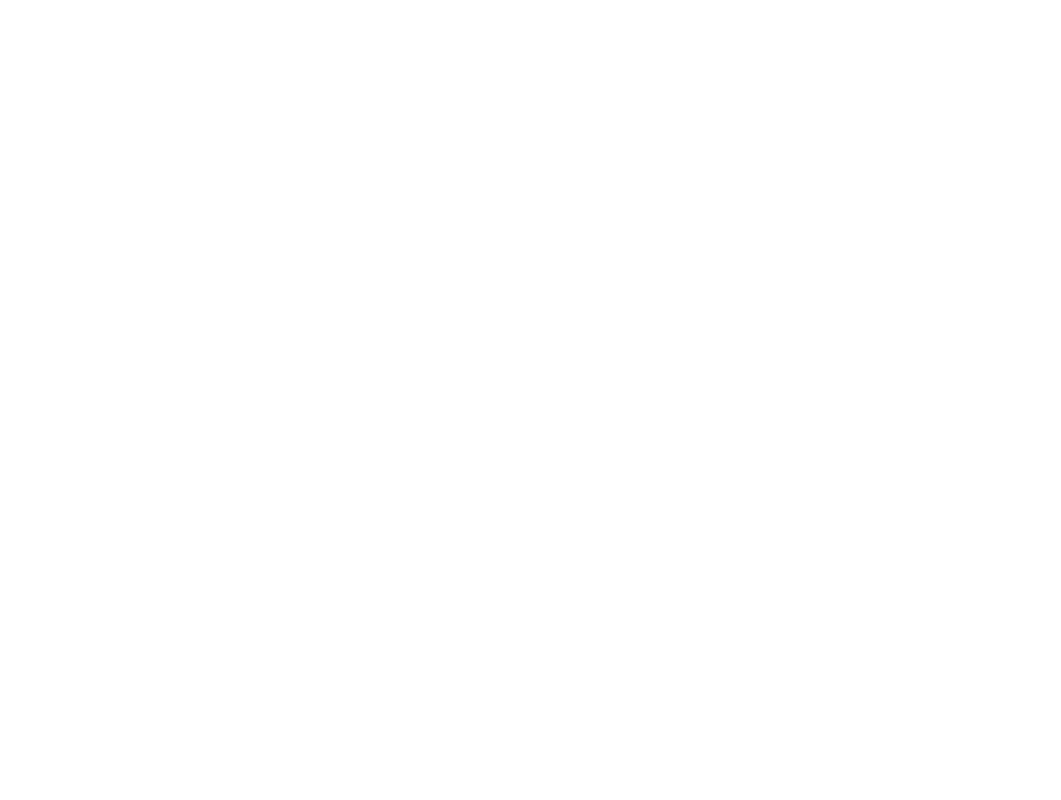
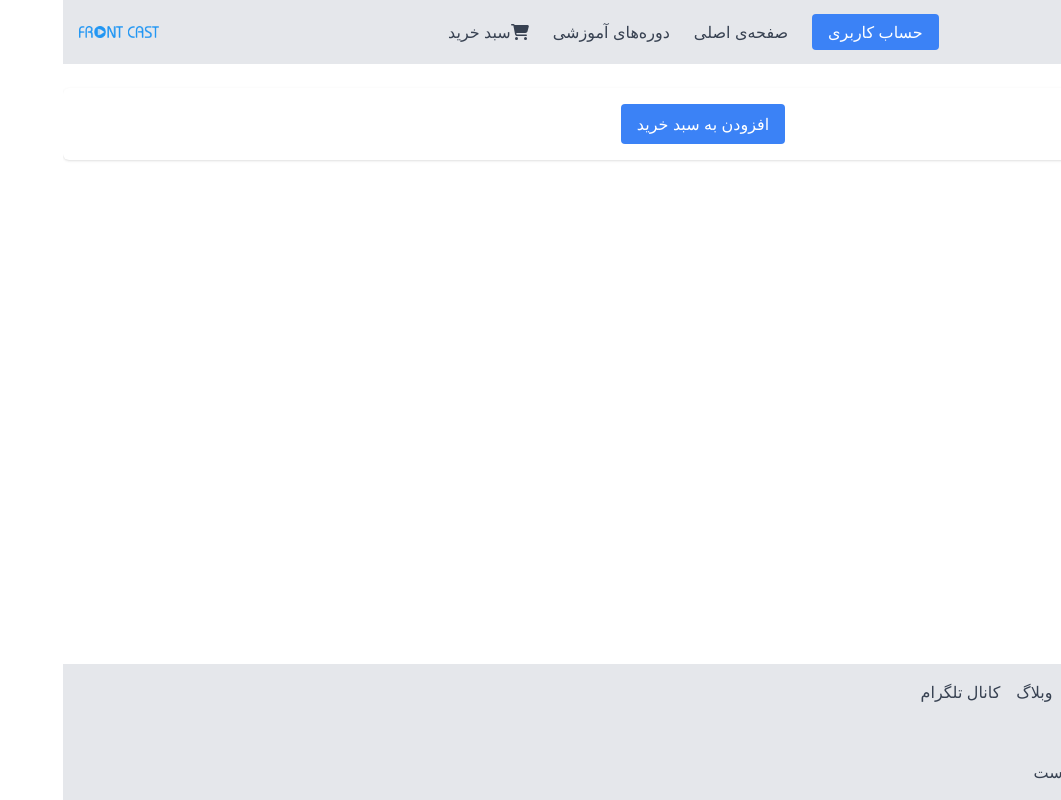
Before and after one commit to BehnazHaghighi/WebSite-CoursesStore-React, a React (Create React App) app: page /Shopping in a window 1280 px wide. Before the commit this address had no page. Shown: the whole page, without its empty margins (219-1280 px from the left). Built offline with nearby package versions, Linux system fonts and the light colour scheme.

Commit message:
Straighten the pages

```diff
--- a/src/App.js
+++ b/src/App.js
@@ -16,6 +16,9 @@ const TermsOfUse = lazy(() => import("./pages/TermsOfUse/TermsOfUse"));
 const ContactUs = lazy(() => import("./pages/ContactUs/ContactUs"));
 const DesAboutUs = lazy(() => import("./pages/DesAboutUs/DesAboutUs"));
 const BlogDetail = lazy(() => import("./pages/BlogDetail/BlogDetail"));
+const Shopping = lazy(() => import("./pages/Shopping/Shopping"));
+
+
 
 
 
@@ -38,6 +41,8 @@ const App = () => {
           <Route path="/TermsOfUse" element={<TermsOfUse />} />
           <Route path="/ContactUs" element={<ContactUs />} />
           <Route path="/DesAboutUs" element={<DesAboutUs />} />
+          <Route path="/Shopping" element={<Shopping />} />
+
         </Route>
       </Routes>
     </div>
--- /dev/null
+++ b/src/components/Counter/Counter.jsx
@@ -0,0 +1,54 @@
+import React, { useState } from 'react';
+import { FontAwesomeIcon } from '@fortawesome/react-fontawesome';
+import { faPlus, faMinus, faTrash } from '@fortawesome/free-solid-svg-icons';
+
+const Counter = () => {
+  const [quantity, setQuantity] = useState(0);
+
+  const increaseQuantity = () => {
+    setQuantity(prev => prev + 1);
+  };
+
+  const decreaseQuantity = () => {
+    if (quantity > 0) {
+      setQuantity(prev => prev - 1);
+    }
+  };
+
+  const resetCart = () => {
+    setQuantity(0);
+  };
+
+  return (
+    <div className="p-4 bg-white shadow rounded-md text-center">
+      {quantity === 0 ? (
+        <button
+          onClick={increaseQuantity}
+          className="bg-blue-500 text-white py-2 px-4 rounded hover:bg-blue-600 transition duration-300"
+        >
+          افزودن به سبد خرید
+        </button>
+      ) : (
+        <div className="flex items-center justify-center space-x-4">
+          <button onClick={increaseQuantity} className="text-blue-500">
+            <FontAwesomeIcon icon={faPlus} size="lg" />
+          </button>
+          <span className="text-lg font-semibold">{quantity}</span>
+          <button onClick={decreaseQuantity} className="text-blue-500">
+            <FontAwesomeIcon icon={faMinus} size="lg" />
+          </button>
+        </div>
+      )}
+      {quantity === 0 ? null : (
+        <button
+          onClick={resetCart}
+          className="text-red-500 mt-4 hover:text-red-600 transition duration-300"
+        >
+          <FontAwesomeIcon icon={faTrash} size="lg" />
+        </button>
+      )}
+    </div>
+  );
+};
+
+export default Counter;
--- a/src/components/Layout/Footer.jsx
+++ b/src/components/Layout/Footer.jsx
@@ -9,17 +9,23 @@ import { Link } from "react-router-dom";
 
 const Footer = () => {
   return (
-    <>
-      <footer className="bg-gray-200 dark:bg-gray-800 p-4 text-right">
+    <footer className="bg-gray-200 dark:bg-gray-800 p-4 text-right rtl">
       {/* Navigation Links */}
-        <nav className="ml-auto flex justify-end">
-          <ul className="flex flex-wrap justify-end space-x-4">
+      <nav className="mb-4">
+        <ul className="flex flex-row items-center justify-star space-x-4">
           <li>
-              <Link
-                to="/TelegramChannel"
-                className="text-gray-700 dark:text-gray-300"
-              >
-                کانال تلگرام
+            <Link to="/DesAboutUs" className="text-gray-700 dark:text-gray-300">
+              درباره‌ی ما
+            </Link>
+          </li>
+          <li>
+            <Link to="/ContactUs" className="text-gray-700 dark:text-gray-300">
+              تماس با ما
+            </Link>
+          </li>
+          <li>
+            <Link to="/TermsOfUse" className="text-gray-700 dark:text-gray-300">
+              شرایط استفاده
             </Link>
           </li>
           <li>
@@ -27,75 +33,62 @@ const Footer = () => {
               وبلاگ
             </Link>
           </li>
-
           <li>
-              <Link
-                to="/TermsOfUse"
-                className="text-gray-700 dark:text-gray-300"
-              >
-                شرایط استفاده
-              </Link>
-            </li>
-            <li>
-              <Link
-                to="/ContactUs"
-                className="text-gray-700 dark:text-gray-300"
-              >
-                تماس با ما
-              </Link>
-            </li>
-            <li>
-              <Link
-                to="/DesAboutUs"
-                className="text-gray-700 dark:text-gray-300"
-              >
-                درباره‌ی ما
+            <Link to="/TelegramChannel" className="text-gray-700 dark:text-gray-300">
+              کانال تلگرام
             </Link>
           </li>
         </ul>
       </nav>
 
-        <div className="flex justify-end items-center mt-6">
-          <div className="flex space-x-2">
+      {/* Social Media Links */}
+      <div className="mb-4">
+        <div className="flex items-center space-x-2">
+          <span className="text-gray-700 dark:text-gray-300">
+            شبکه‌های اجتماعی
+          </span>
+          <div className="flex space-x-3">
             <a
               href="https://twitter.com"
               target="_blank"
               rel="noopener noreferrer"
+              className="hover:text-blue-400"
             >
-              <FaTwitter size={18} className="hover:text-blue-400" />
+              <FaTwitter size={18} />
             </a>
             <a
               href="https://instagram.com"
               target="_blank"
               rel="noopener noreferrer"
+              className="hover:text-pink-400"
             >
-              <FaInstagram size={18} className="hover:text-pink-400" />
+              <FaInstagram size={18} />
             </a>
             <a
               href="https://telegram.org"
               target="_blank"
               rel="noopener noreferrer"
+              className="hover:text-blue-500"
             >
-              <FaTelegramPlane size={18} className="hover:text-blue-500" />
+              <FaTelegramPlane size={18} />
             </a>
             <a
               href="https://linkedin.com"
               target="_blank"
               rel="noopener noreferrer"
+              className="hover:text-blue-700"
             >
-              <FaLinkedin size={18} className="hover:text-blue-700" />
+              <FaLinkedin size={18} />
             </a>
           </div>
-          <span className="ml-2 text-gray-700 dark:text-gray-300">
-            شبکه‌های اجتماعی
-          </span>
+        </div>
       </div>
 
-        <p className="text-gray-700 dark:text-gray-300 text-right mt-4">
+      {/* Rights Statement */}
+      <p className="text-gray-700 dark:text-gray-300">
         تمامی حقوق برای بهناز حقیقی محفوظ است
       </p>
     </footer>
-    </>
   );
 };
 
--- a/src/components/Layout/Header.jsx
+++ b/src/components/Layout/Header.jsx
@@ -3,9 +3,13 @@ import { useDispatch, useSelector } from "react-redux";
 import { toggleDarkmode } from "../../redux/slice/themSlice";
 import logo from "../../assets/image/frontcast-logo-top.png";
 import { Link } from "react-router-dom";
+import { FontAwesomeIcon } from "@fortawesome/react-fontawesome";
+import { faShoppingCart } from "@fortawesome/free-solid-svg-icons";
 
 const Header = () => {
   const darkMode = useSelector((state) => state.theme.darkMode);
+  const cartItemCount = useSelector((state) => state.cart.items.length);
+
   const dispatch = useDispatch();
 
   const toggelHandler = () => {
@@ -13,22 +17,22 @@ const Header = () => {
   };
 
   return (
-    <header className="bg-gray-200 dark:bg-gray-800 p-4 flex flex-col md:flex-row items-center justify-between">
-      {/* Logo */}
-      <div className="flex items-center mb-4 md:mb-0">
-        <img src={logo} alt="logo" className="w-16 h-auto md:w-20 md:h-auto" />
-      </div>
-      {/* Navigation Links */}
-      <nav className="flex flex-col md:flex-row md:space-x-4 space-y-2 md:space-y-0 text-center">
-        <ul className="flex flex-col md:flex-row md:space-x-4 space-y-2 md:space-y-0">
+    <header className="bg-gray-200 dark:bg-gray-800 p-4 flex flex-col md:flex-row items-center justify-between rtl">
+      <button
+        onClick={toggelHandler}
+        className="bg-slate-500 text-white px-2 py-1 rounded hover:bg-slate-700 mt-4 md:mt-0"
+      >
+        {darkMode ? "Light Mode" : "Dark Mode"}
+      </button>
+
+      <nav className="flex flex-col md:flex-row md:space-x-reverse md:space-x-6 space-y-2 md:space-y-0 text-center">
+        <ul className="flex flex-col md:flex-row md:space-x-reverse md:space-x-6 space-y-2 md:space-y-0">
           <li>
-            <Link to="/Prodacts" className="text-gray-700 dark:text-gray-300">
-              سبد خرید
-            </Link>
-          </li>
-          <li>
-            <Link to="/Prodacts" className="text-gray-700 dark:text-gray-300">
-              دوره‌های آموزشی
+            <Link
+              to="/Auth"
+              className="bg-blue-500 text-white px-4 py-2 rounded hover:bg-blue-700"
+            >
+              حساب کاربری
             </Link>
           </li>
           <li>
@@ -37,22 +41,27 @@ const Header = () => {
             </Link>
           </li>
           <li>
-            <Link
-              to="/Auth"
-              className="bg-blue-500 text-white px-4 py-2 rounded hover:bg-blue-700"
-            >
-              حساب کاربری
+            <Link to="/Prodacts" className="text-gray-700 dark:text-gray-300">
+              دوره‌های آموزشی
+            </Link>
+          </li>
+          <li className="relative">
+            <Link to="/Shopping" className="text-gray-700 dark:text-gray-300">
+              <FontAwesomeIcon icon={faShoppingCart} />
+              سبد خرید
+              {cartItemCount > 0 && (
+                <span className="absolute top-0 left-0 inline-flex items-center justify-center px-2 py-1 text-xs font-bold leading-none text-white transform -translate-x-1/2 -translate-y-1/2 bg-red-500 rounded-full">
+                  {cartItemCount}
+                </span>
+              )}
             </Link>
           </li>
         </ul>
       </nav>
-      {/* Dark mode/light mode button */}
-      <button
-        onClick={toggelHandler}
-        className="bg-slate-500 text-white px-2 py-1 rounded hover:bg-slate-700 mt-4 md:mt-0"
-      >
-        {darkMode ? "Light Mode" : "Dark Mode"}
-      </button>
+
+      <div className="flex items-center mb-4 md:mb-0">
+        <img src={logo} alt="logo" className="w-16 h-auto md:w-20 md:h-auto" />
+      </div>
     </header>
   );
 };
--- /dev/null
+++ b/src/components/ShoppingCart/ShoppingCart.jsx
@@ -0,0 +1,48 @@
+import React, { useState } from "react";
+
+const ShoppingCart = () => {
+  const [cartItems, setCartItems] = useState([]);
+
+  const addItemToCart = () => {
+    const newItem = {
+      id: cartItems.length + 1,
+      name: `Item ${cartItems.length + 1}`,
+      price: 10,
+    };
+    setCartItems([...cartItems, newItem]);
+  };
+
+  return (
+    <div className="p-4">
+      <h2 className="text-2xl font-bold mb-4">Shopping Cart</h2>
+
+      <div className="grid grid-cols-1 md:grid-cols-2 lg:grid-cols-3 gap-4">
+        {cartItems.map((item) => (
+          <div key={item.id} className="border p-4 rounded shadow-sm">
+            <h3 className="text-lg font-semibold">{item.name}</h3>
+            <p>Price: ${item.price}</p>
+          </div>
+        ))}
+      </div>
+
+      <button
+        onClick={addItemToCart}
+        className="mt-4 bg-blue-500 text-white py-2 px-4 rounded hover:bg-blue-600 transition"
+      >
+        Add Item
+      </button>
+
+      <div className="mt-4">
+        <h3 className="text-xl font-semibold">
+          Total Items: {cartItems.length}
+        </h3>
+        <h3 className="text-xl font-semibold">
+          Total Price: $
+          {cartItems.reduce((total, item) => total + item.price, 0)}
+        </h3>
+      </div>
+    </div>
+  );
+};
+
+export default ShoppingCart;
--- a/src/index.css
+++ b/src/index.css
@@ -5,7 +5,7 @@ body {
     sans-serif;
   -webkit-font-smoothing: antialiased;
   -moz-osx-font-smoothing: grayscale;
-
+ direction: rtl;
 }
 
 code {
--- /dev/null
+++ b/src/pages/Shopping/Shopping.jsx
@@ -0,0 +1,19 @@
+import React from "react";
+import Layout from "../../components/Layout/Layout";
+import Counter from "../../components/Counter/Counter";
+// import ShoppingCart from "../../components/ShoppingCart/ShoppingCart";
+
+const Shopping = () => {
+  return (
+    <>
+      <Layout>
+        <h2>Welcome to the Shopping.... Page!</h2>
+        {/* <ShoppingCart/> */}
+
+        <Counter/>
+      </Layout>
+    </>
+  );
+};
+
+export default Shopping;
```
Also changed, not shown: src/components/Auth/Login.jsx (+77 -74 lines), src/redux/slice/cartSlice.js (added, +22 -0 lines), src/redux/store.js (+5 -3 lines). Lines whose indentation alone changed are shown as unchanged.
